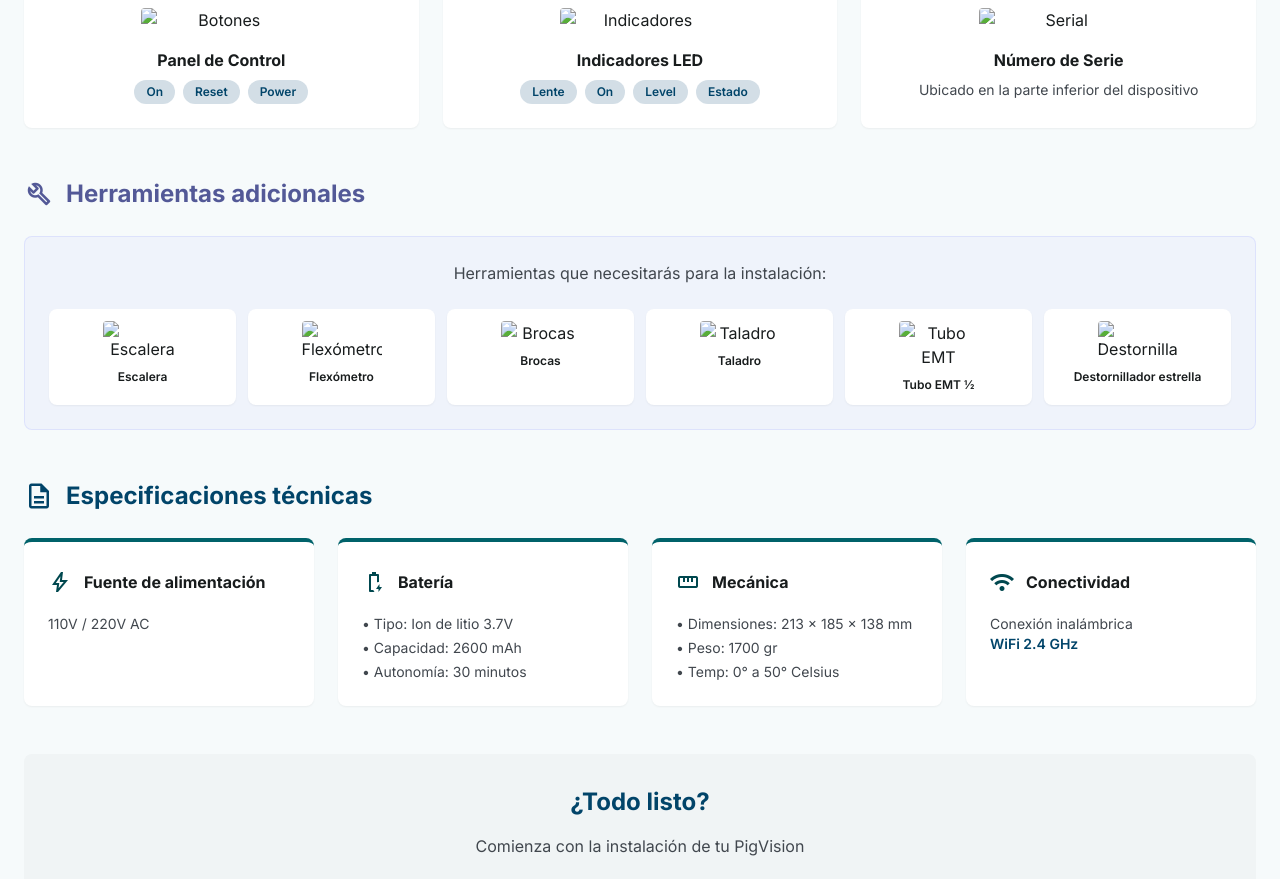
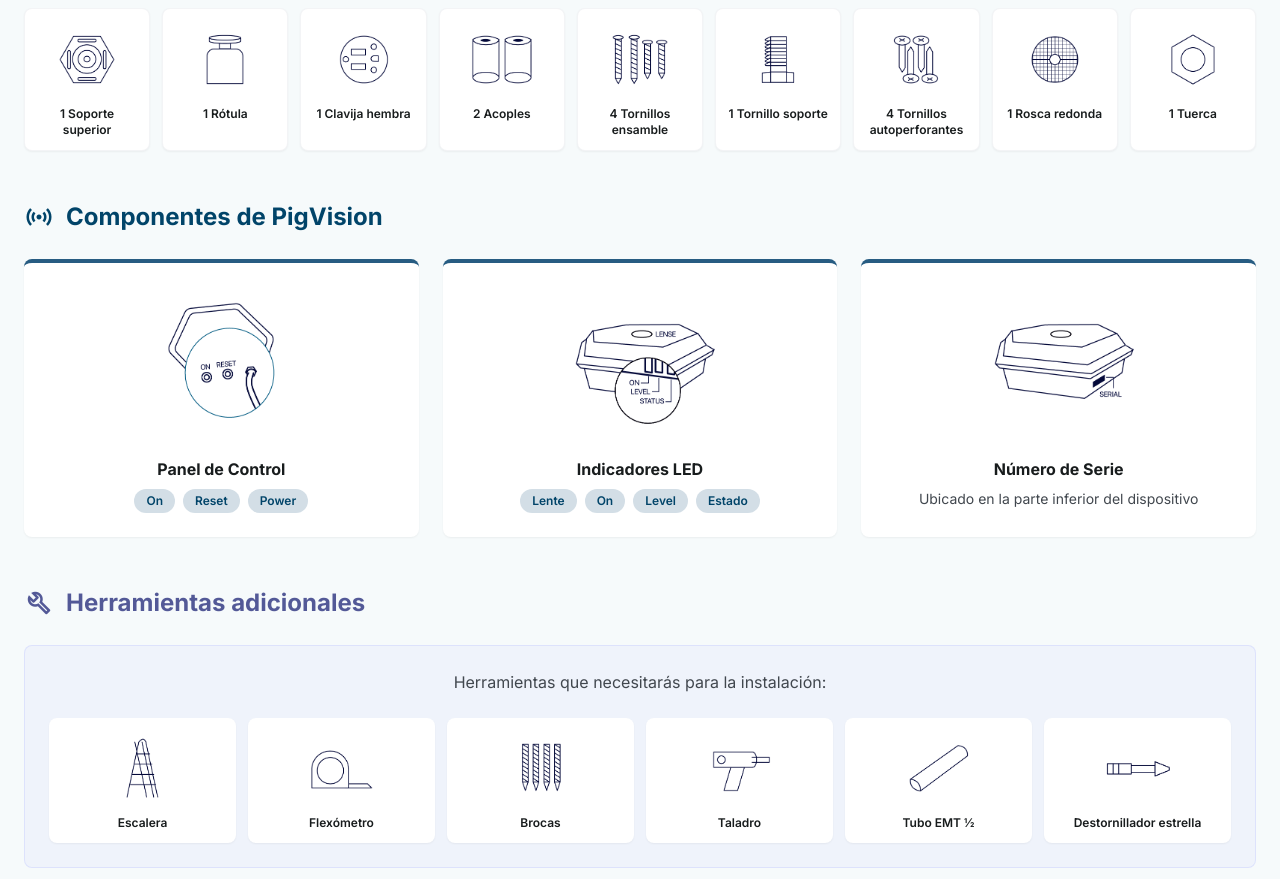
Before and after one commit to ComunicacionesAX/LandingPigVision, a plain HTML site: page componentes.html in a window 1280 px wide. Shown: the part 590-1469 px from the top of the page. Drawn offline with nearby package versions, Linux system fonts and the light colour scheme.

Commit message:
Fix image paths to use 1Componentes PNGS folder

```diff
--- a/componentes.html
+++ b/componentes.html
@@ -108,7 +108,7 @@
                     </p>
                 </div>
                 <div class="w-full lg:w-1/3">
-                    <img src="1soporte.png" alt="PigVision" class="w-full rounded-xl shadow-lg bg-surface-container-high">
+                    <img src="1Componentes PNGS/1soporte.png" alt="PigVision" class="w-full rounded-xl shadow-lg bg-surface-container-high">
                 </div>
             </div>
         </section>
@@ -121,39 +121,39 @@
             </h3>
             <div class="grid grid-cols-3 md:grid-cols-5 lg:grid-cols-9 gap-3">
                 <div class="bg-surface-container-lowest rounded-xl p-3 shadow-sm border border-outline-variant/20 text-center">
-                    <img src="1soporte.png" alt="Soporte superior" class="w-20 mx-auto rounded-lg mb-2">
+                    <img src="1Componentes PNGS/1soporte.png" alt="Soporte superior" class="w-20 mx-auto rounded-lg mb-2">
                     <p class="text-xs font-semibold text-on-surface">1 Soporte superior</p>
                 </div>
                 <div class="bg-surface-container-lowest rounded-xl p-3 shadow-sm border border-outline-variant/20 text-center">
-                    <img src="2rotula.png" alt="Rótula" class="w-20 mx-auto rounded-lg mb-2">
+                    <img src="1Componentes PNGS/2rotula.png" alt="Rótula" class="w-20 mx-auto rounded-lg mb-2">
                     <p class="text-xs font-semibold text-on-surface">1 Rótula</p>
                 </div>
                 <div class="bg-surface-container-lowest rounded-xl p-3 shadow-sm border border-outline-variant/20 text-center">
-                    <img src="3clavija.png" alt="Clavija hembra" class="w-20 mx-auto rounded-lg mb-2">
+                    <img src="1Componentes PNGS/3clavija.png" alt="Clavija hembra" class="w-20 mx-auto rounded-lg mb-2">
                     <p class="text-xs font-semibold text-on-surface">1 Clavija hembra</p>
                 </div>
                 <div class="bg-surface-container-lowest rounded-xl p-3 shadow-sm border border-outline-variant/20 text-center">
-                    <img src="4acoples.png" alt="Acoples" class="w-20 mx-auto rounded-lg mb-2">
+                    <img src="1Componentes PNGS/4acoples.png" alt="Acoples" class="w-20 mx-auto rounded-lg mb-2">
                     <p class="text-xs font-semibold text-on-surface">2 Acoples</p>
                 </div>
                 <div class="bg-surface-container-lowest rounded-xl p-3 shadow-sm border border-outline-variant/20 text-center">
-                    <img src="5tornillos.png" alt="Tornillos ensamble" class="w-20 mx-auto rounded-lg mb-2">
+                    <img src="1Componentes PNGS/5tornillos.png" alt="Tornillos ensamble" class="w-20 mx-auto rounded-lg mb-2">
                     <p class="text-xs font-semibold text-on-surface">4 Tornillos ensamble</p>
                 </div>
                 <div class="bg-surface-container-lowest rounded-xl p-3 shadow-sm border border-outline-variant/20 text-center">
-                    <img src="6tornillo.png" alt="Tornillo soporte" class="w-20 mx-auto rounded-lg mb-2">
+                    <img src="1Componentes PNGS/6tornillo.png" alt="Tornillo soporte" class="w-20 mx-auto rounded-lg mb-2">
                     <p class="text-xs font-semibold text-on-surface">1 Tornillo soporte</p>
                 </div>
                 <div class="bg-surface-container-lowest rounded-xl p-3 shadow-sm border border-outline-variant/20 text-center">
-                    <img src="7autoperforantes.png" alt="Tornillos autoperforantes" class="w-20 mx-auto rounded-lg mb-2">
+                    <img src="1Componentes PNGS/7autoperforantes.png" alt="Tornillos autoperforantes" class="w-20 mx-auto rounded-lg mb-2">
                     <p class="text-xs font-semibold text-on-surface">4 Tornillos autoperforantes</p>
                 </div>
                 <div class="bg-surface-container-lowest rounded-xl p-3 shadow-sm border border-outline-variant/20 text-center">
-                    <img src="8rosca.png" alt="Rosca redonda" class="w-20 mx-auto rounded-lg mb-2">
+                    <img src="1Componentes PNGS/8rosca.png" alt="Rosca redonda" class="w-20 mx-auto rounded-lg mb-2">
                     <p class="text-xs font-semibold text-on-surface">1 Rosca redonda</p>
                 </div>
                 <div class="bg-surface-container-lowest rounded-xl p-3 shadow-sm border border-outline-variant/20 text-center">
-                    <img src="9tuerca.png" alt="Tuerca" class="w-20 mx-auto rounded-lg mb-2">
+                    <img src="1Componentes PNGS/9tuerca.png" alt="Tuerca" class="w-20 mx-auto rounded-lg mb-2">
                     <p class="text-xs font-semibold text-on-surface">1 Tuerca</p>
                 </div>
             </div>
@@ -167,7 +167,7 @@
             </h3>
             <div class="grid grid-cols-1 md:grid-cols-3 gap-6">
                 <div class="bg-surface-container-lowest rounded-xl p-6 shadow-sm border-t-4 border-primary-container text-center">
-                    <img src="10on-reset.png" alt="Botones" class="w-40 mx-auto rounded-lg mb-4">
+                    <img src="1Componentes PNGS/10on-reset.png" alt="Botones" class="w-40 mx-auto rounded-lg mb-4">
                     <h4 class="font-bold text-on-surface mb-2">Panel de Control</h4>
                     <div class="flex justify-center gap-2 flex-wrap">
                         <span class="px-3 py-1 bg-primary-container/20 text-primary text-xs font-semibold rounded-full">On</span>
@@ -176,7 +176,7 @@
                     </div>
                 </div>
                 <div class="bg-surface-container-lowest rounded-xl p-6 shadow-sm border-t-4 border-primary-container text-center">
-                    <img src="11estados.png" alt="Indicadores" class="w-40 mx-auto rounded-lg mb-4">
+                    <img src="1Componentes PNGS/11estados.png" alt="Indicadores" class="w-40 mx-auto rounded-lg mb-4">
                     <h4 class="font-bold text-on-surface mb-2">Indicadores LED</h4>
                     <div class="flex justify-center gap-2 flex-wrap">
                         <span class="px-3 py-1 bg-primary-container/20 text-primary text-xs font-semibold rounded-full">Lente</span>
@@ -186,7 +186,7 @@
                     </div>
                 </div>
                 <div class="bg-surface-container-lowest rounded-xl p-6 shadow-sm border-t-4 border-primary-container text-center">
-                    <img src="12serial.png" alt="Serial" class="w-40 mx-auto rounded-lg mb-4">
+                    <img src="1Componentes PNGS/12serial.png" alt="Serial" class="w-40 mx-auto rounded-lg mb-4">
                     <h4 class="font-bold text-on-surface mb-2">Número de Serie</h4>
                     <p class="text-sm text-on-surface-variant">Ubicado en la parte inferior del dispositivo</p>
                 </div>
@@ -203,27 +203,27 @@
                 <p class="text-on-surface-variant mb-6 text-center">Herramientas que necesitarás para la instalación:</p>
                 <div class="grid grid-cols-3 md:grid-cols-6 gap-3">
                     <div class="bg-surface-container-lowest rounded-xl p-3 shadow-sm text-center">
-                        <img src="13escalera.png" alt="Escalera" class="w-20 mx-auto rounded-lg mb-2">
+                        <img src="1Componentes PNGS/13escalera.png" alt="Escalera" class="w-20 mx-auto rounded-lg mb-2">
                         <p class="text-xs font-semibold text-on-surface">Escalera</p>
                     </div>
                     <div class="bg-surface-container-lowest rounded-xl p-3 shadow-sm text-center">
-                        <img src="13flexometro.png" alt="Flexómetro" class="w-20 mx-auto rounded-lg mb-2">
+                        <img src="1Componentes PNGS/13flexometro.png" alt="Flexómetro" class="w-20 mx-auto rounded-lg mb-2">
                         <p class="text-xs font-semibold text-on-surface">Flexómetro</p>
                     </div>
                     <div class="bg-surface-container-lowest rounded-xl p-3 shadow-sm text-center">
-                        <img src="15brocas.png" alt="Brocas" class="w-20 mx-auto rounded-lg mb-2">
+                        <img src="1Componentes PNGS/15brocas.png" alt="Brocas" class="w-20 mx-auto rounded-lg mb-2">
                         <p class="text-xs font-semibold text-on-surface">Brocas</p>
                     </div>
                     <div class="bg-surface-container-lowest rounded-xl p-3 shadow-sm text-center">
-                        <img src="16taladro.png" alt="Taladro" class="w-20 mx-auto rounded-lg mb-2">
+                        <img src="1Componentes PNGS/16taladro.png" alt="Taladro" class="w-20 mx-auto rounded-lg mb-2">
                         <p class="text-xs font-semibold text-on-surface">Taladro</p>
                     </div>
                     <div class="bg-surface-container-lowest rounded-xl p-3 shadow-sm text-center">
-                        <img src="17tubo.png" alt="Tubo EMT" class="w-20 mx-auto rounded-lg mb-2">
+                        <img src="1Componentes PNGS/17tubo.png" alt="Tubo EMT" class="w-20 mx-auto rounded-lg mb-2">
                         <p class="text-xs font-semibold text-on-surface">Tubo EMT ½</p>
                     </div>
                     <div class="bg-surface-container-lowest rounded-xl p-3 shadow-sm text-center">
-                        <img src="18destornillador.png" alt="Destornillador" class="w-20 mx-auto rounded-lg mb-2">
+                        <img src="1Componentes PNGS/18destornillador.png" alt="Destornillador" class="w-20 mx-auto rounded-lg mb-2">
                         <p class="text-xs font-semibold text-on-surface">Destornillador estrella</p>
                     </div>
                 </div>
```
Also changed, not shown: instalacion.html (+6 -6 lines).
